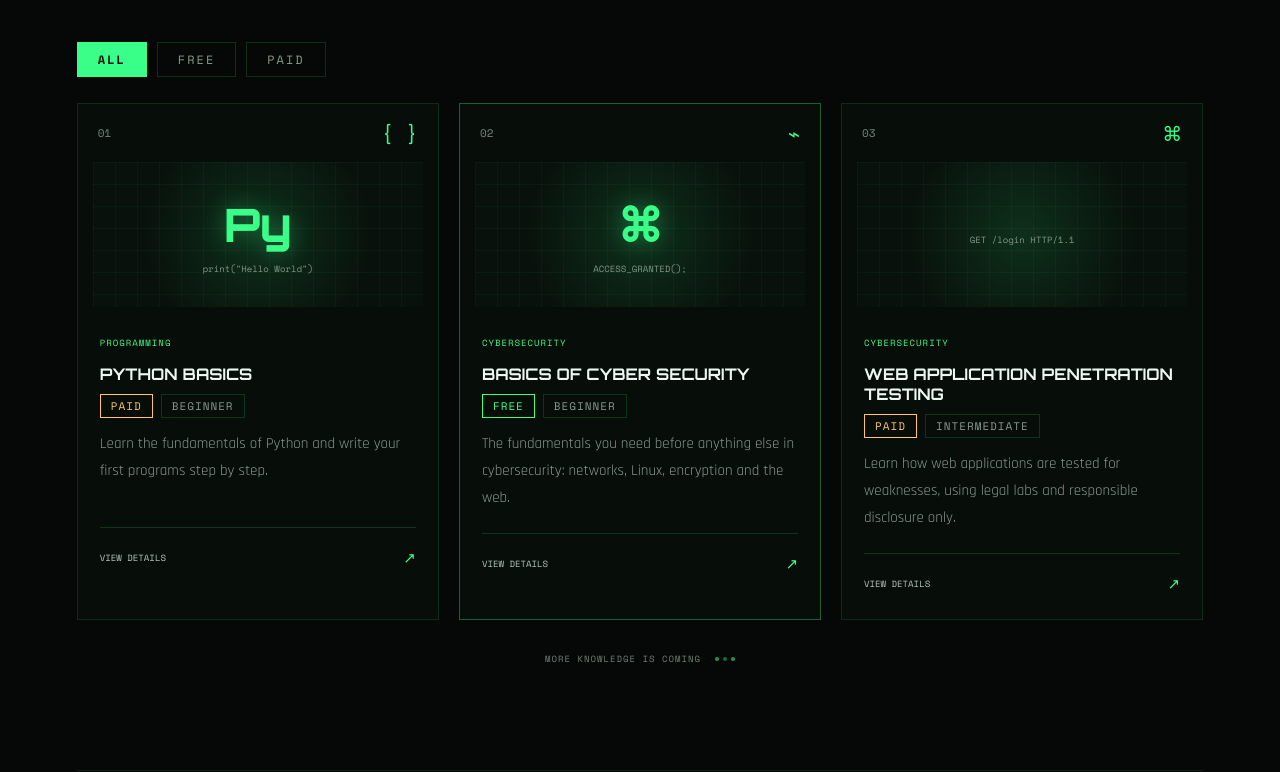
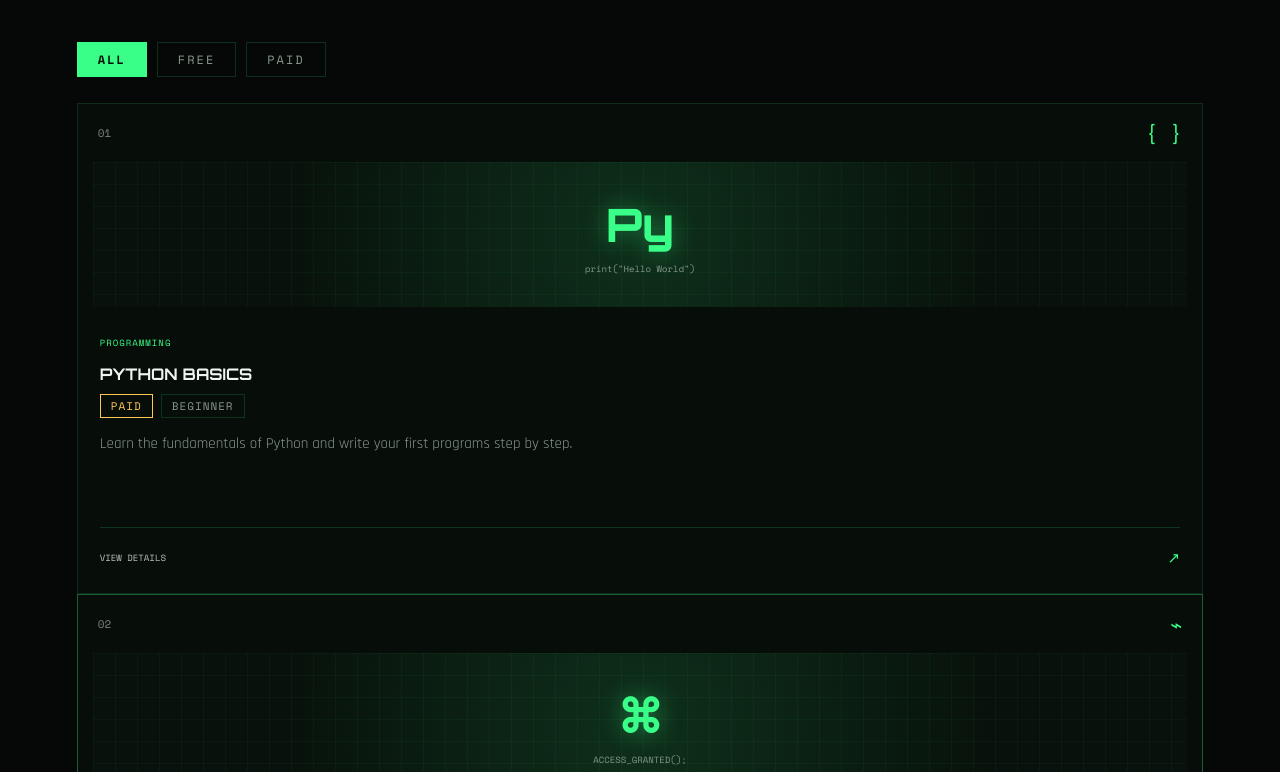
Before and after one commit to PeterParker20777/HACK-PATH, a plain HTML site: page index.html in a window 1280 px wide. Shown: the part 1008-1780 px from the top of the page. Drawn offline with nearby package versions, Linux system fonts and the light colour scheme.

Commit message:
Update index.html

```diff
--- a/index.html
+++ b/index.html
@@ -9,7 +9,7 @@
     <link rel="preconnect" href="https://fonts.gstatic.com" crossorigin>
     <link href="https://fonts.googleapis.com/css2?family=Cairo:wght@400;500;600;700;800;900&family=Orbitron:wght@400;500;600;700;800&family=Rajdhani:wght@400;500;600;700&family=Space+Mono:wght@400;700&display=swap" rel="stylesheet">
     <link rel="stylesheet" href="css/style.css">
-    <link rel="stylesheet" href="css/extras.css?v=4">
+    <link rel="stylesheet" href="css/extras.css?v=5">
 </head>
 <body>
     <div class="scroll-progress" id="scrollProgress"></div>
@@ -139,7 +139,7 @@
                 <button class="filter-chip" data-filter="paid" data-en="PAID" data-ar="مدفوع">PAID</button>
             </div>
 
-            <div class="courses-grid" id="coursesGrid"></div>
+            <div class="categories" id="coursesGrid"></div>
 
 
             <div class="courses-footer">
```
